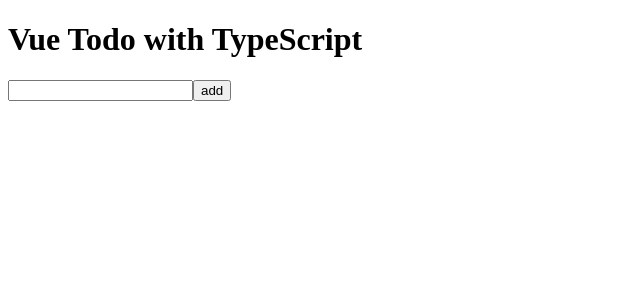
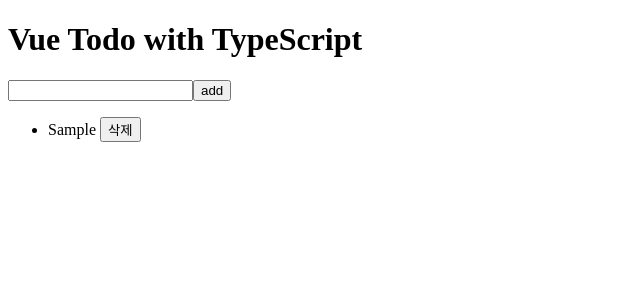
Before and after one commit to okyungjin/learn-vue2-typescript, a Vue app: page / in a window 1280 px wide. Both pictures are taken after typing "Sample" into the empty fields and a click on the button "add". Shown: the top 300 px of the page, without its empty margins (0-640 px from the left). Built offline with nearby package versions, Linux system fonts and the light colour scheme.

Commit message:
Todo List CRUD 구현

```diff
--- a/src/App.vue
+++ b/src/App.vue
@@ -10,7 +10,16 @@
         @add="addTodoItem"
       ></TodoInput>
       <div>
-        <TodoListItem :items="todoItems"></TodoListItem>
+        <ul>
+          <TodoListItem
+            v-for="(item, index) in todoItems"
+            :key="index"
+            :index="index"
+            :todoItem="item"
+            @toggle="toggleTodoItemComplete"
+            @remove="removeTodoItem"
+          ></TodoListItem>
+        </ul>
       </div>
     </main>
   </div>
@@ -18,17 +27,17 @@
 
 <script lang="ts">
 import Vue from 'vue';
+import { ITodo } from '@/interface';
 import TodoInput from './components/TodoInput.vue';
 import TodoListItem from './components/TodoListItem.vue';
 
 const STORAGE_KEY = 'vue-todo-ts-v1';
 const storage = {
-  fetch(): string[] {
+  fetch(): ITodo[] {
     const todoItems: string = localStorage.getItem(STORAGE_KEY) || '[]';
-    console.log(todoItems);
     return JSON.parse(todoItems);
   },
-  save(todoItems: any[]) {
+  save(todoItems: ITodo[]) {
     const parsed = JSON.stringify(todoItems);
     localStorage.setItem(STORAGE_KEY, parsed);
   },
@@ -41,23 +50,39 @@
   },
   data() {
     return {
-      todoItems: [] as any[],
+      todoItems: [] as ITodo[],
       todoText: '',
     };
   },
   methods: {
     addTodoItem(): void {
+      const value = this.todoText;
+      const newTodoItem: ITodo = {
+        done: false,
+        title: value,
+      };
+      this.todoItems.push(newTodoItem);
+      storage.save(this.todoItems);
+      this.initTodoText();
       this.fetchTodoItems();
-      const newTodoItems = [this.todoText, ...this.todoItems];
-      console.log(newTodoItems);
-      storage.save(newTodoItems);
-      this.initTodoText();
     },
-    fetchTodoItems() {
+    fetchTodoItems(): void {
       this.todoItems = storage.fetch();
     },
     initTodoText(): void {
       this.todoText = '';
+    },
+    removeTodoItem(index: number): void {
+      this.todoItems.splice(index, 1);
+      storage.save(this.todoItems);
+    },
+    toggleTodoItemComplete(todoItem: ITodo, index: number) {
+      const toggled: ITodo = {
+        ...todoItem,
+        done: !todoItem.done,
+      };
+      this.todoItems.splice(index, 1, toggled);
+      storage.save(this.todoItems);
     },
     updateTodoText(value: string): void {
       this.todoText = value;
--- a/src/components/TodoInput.vue
+++ b/src/components/TodoInput.vue
@@ -1,7 +1,13 @@
 <template>
   <div>
     <label for="todo-input"></label>
-    <input id="todo-input" type="text" :value="item" @input="onInputChanged" />
+    <input
+      id="todo-input"
+      type="text"
+      :value="item"
+      @input="onInputChanged"
+      @keyup.enter="addTodo"
+    />
     <button @click="addTodo" type="button">add</button>
   </div>
 </template>
@@ -12,6 +18,7 @@
 export default Vue.extend({
   methods: {
     addTodo(): void {
+      if (!this.item) return;
       this.$emit('add');
     },
     onInputChanged(evt: InputEvent): void {
--- a/src/components/TodoListItem.vue
+++ b/src/components/TodoListItem.vue
@@ -1,22 +1,42 @@
 <template>
-  <div>
-    <ul>
-      <li v-for="(item, index) in items" :key="index">{{ item }}</li>
-    </ul>
-  </div>
+  <li>
+    <span class="item" :class="classCompleted" @click="toggleItem">
+      {{ todoItem.title }}
+    </span>
+    <button @click="removeTodoItem">삭제</button>
+  </li>
 </template>
 
 <script lang="ts">
-import Vue from 'vue';
+import Vue, { PropType } from 'vue';
+import { ITodo } from '@/interface';
 
 export default Vue.extend({
+  computed: {
+    classCompleted(): string {
+      return this.todoItem.done ? 'complete' : '';
+    },
+  },
+  methods: {
+    removeTodoItem() {
+      this.$emit('remove', this.index);
+    },
+    toggleItem() {
+      this.$emit('toggle', this.todoItem, this.index);
+    },
+  },
   props: {
-    items: {
-      type: Array,
-      //   default: [],
-    },
+    index: Number,
+    todoItem: Object as PropType<ITodo>,
   },
 });
 </script>
 
-<style scoped></style>
+<style scoped>
+.item {
+  cursor: pointer;
+}
+.complete {
+  text-decoration: line-through;
+}
+</style>
--- /dev/null
+++ b/src/interface/index.ts
@@ -0,0 +1,6 @@
+interface ITodo {
+  title: string;
+  done: boolean;
+}
+
+export { ITodo };
```
Also changed, not shown: 1 other file (tests, documents, lock files or other folders).
